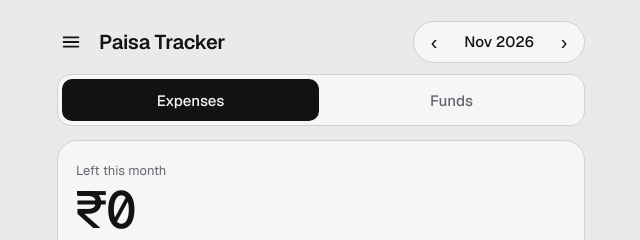
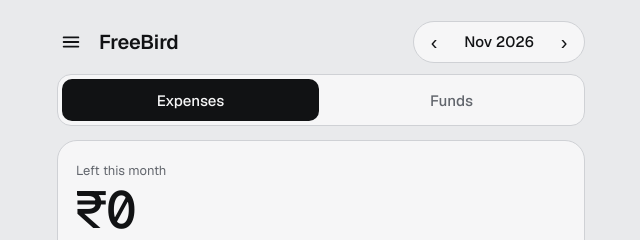
Before and after one commit to Mayank-that/paisa-tracker, a plain HTML site: page index.html in a window 1280 px wide. Shown: the top 240 px of the page, 319-959 px from the left. Drawn offline with nearby package versions, Linux system fonts and the light colour scheme.

Commit message:
Rename app to FreeBird
Co-Authored-By: Claude Opus 5.5 <noreply@anthropic.com>
Claude-Session: https://claude.ai/code/session_01X6aR2BwB6ng4LY6ZtdyYky

```diff
--- a/index.html
+++ b/index.html
@@ -4,7 +4,7 @@
 <head>
 <meta charset="utf-8">
 <meta name="viewport" content="width=device-width,initial-scale=1">
-<title>Paisa Tracker</title>
+<title>FreeBird</title>
 <link rel="preconnect" href="https://fonts.googleapis.com">
 <link href="https://fonts.googleapis.com/css2?family=Geist:wght@400;500;600&family=Geist+Mono:wght@500&display=swap" rel="stylesheet">
 <style>
@@ -122,7 +122,7 @@ h2{font-size:15px;font-weight:600;margin:26px 2px 10px}
 <body>
 <div class="wrap" id="app">
   <header>
-    <div class="hl"><button class="burger" id="burger" aria-label="Open menu"><svg viewBox="0 0 24 24" fill="none" stroke="currentColor" stroke-width="2" stroke-linecap="round"><path d="M4 7h16M4 12h16M4 17h16"/></svg></button><h1>Paisa Tracker</h1></div>
+    <div class="hl"><button class="burger" id="burger" aria-label="Open menu"><svg viewBox="0 0 24 24" fill="none" stroke="currentColor" stroke-width="2" stroke-linecap="round"><path d="M4 7h16M4 12h16M4 17h16"/></svg></button><h1>FreeBird</h1></div>
     <div class="mon"><button id="prev" aria-label="Previous month">‹</button><span id="mlabel"></span><button id="next" aria-label="Next month">›</button></div>
   </header>
 
@@ -191,7 +191,7 @@ h2{font-size:15px;font-weight:600;margin:26px 2px 10px}
   <button class="mi" data-go="csv"><svg viewBox="0 0 24 24" fill="none" stroke="currentColor" stroke-width="1.8" stroke-linecap="round" stroke-linejoin="round"><path d="M6 3h9l4 4v14H6zM9 13h7M9 17h7"/></svg>Export as CSV</button>
   <div class="msec">Account</div>
   <button class="mi" data-go="profile"><svg viewBox="0 0 24 24" fill="none" stroke="currentColor" stroke-width="1.8" stroke-linecap="round" stroke-linejoin="round"><path d="M12 12a4 4 0 1 0 0-8 4 4 0 0 0 0 8zM4 21c1-4 4.5-6 8-6s7 2 8 6"/></svg><span id="dprof">Sign in</span></button>
-  <div class="mfoot">Paisa Tracker · data stays on this phone</div>
+  <div class="mfoot">FreeBird · Your key to financial freedom<br>Your data stays on this phone</div>
 </nav></div>
 <div id="player"><div class="scrim" id="pscrim"></div><div class="sheet" id="psheet"></div></div>
 <div id="flayer"><div class="scrim" id="fscrim"></div><div class="sheet" id="fsheet"></div></div>
```
